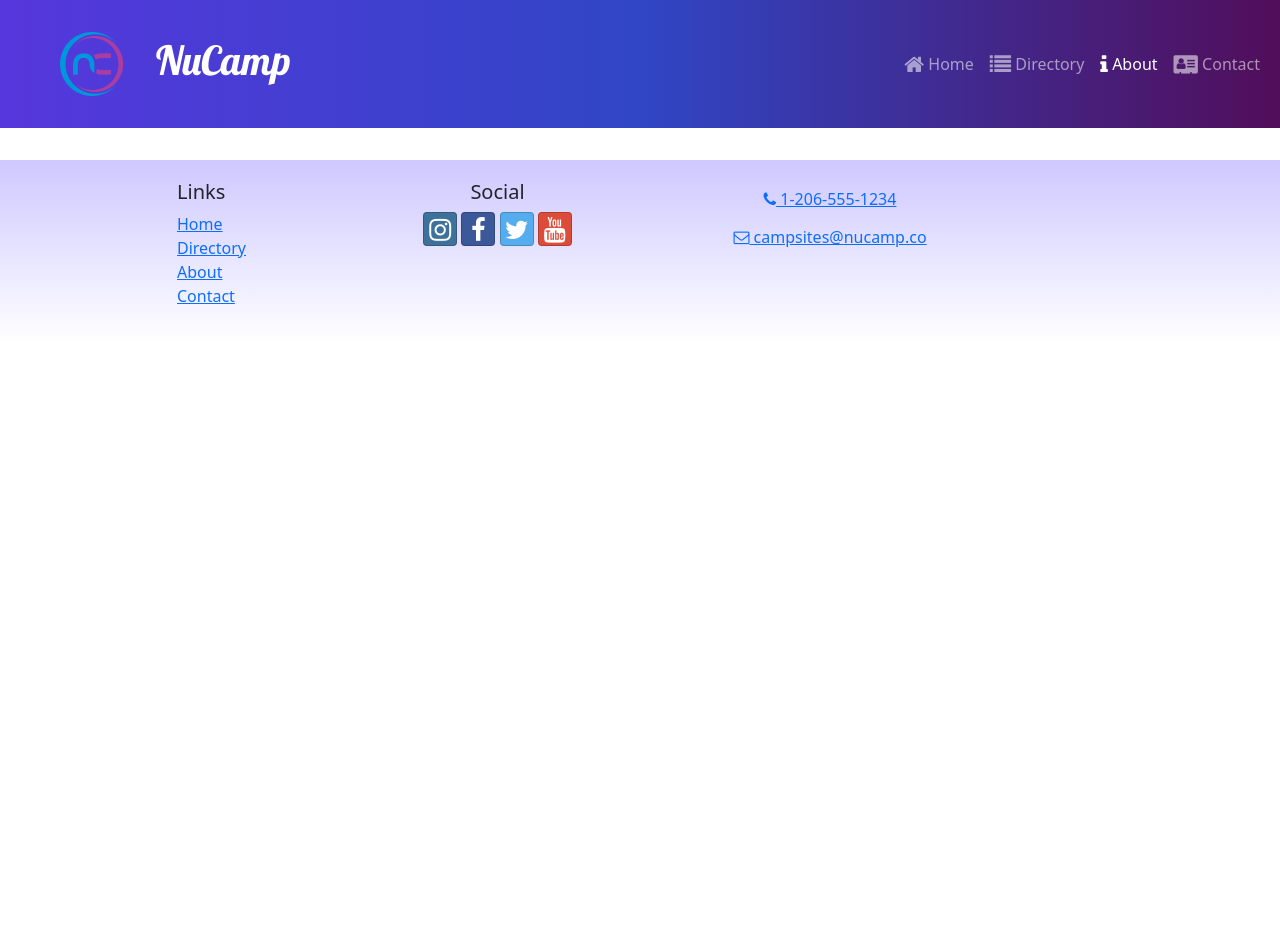
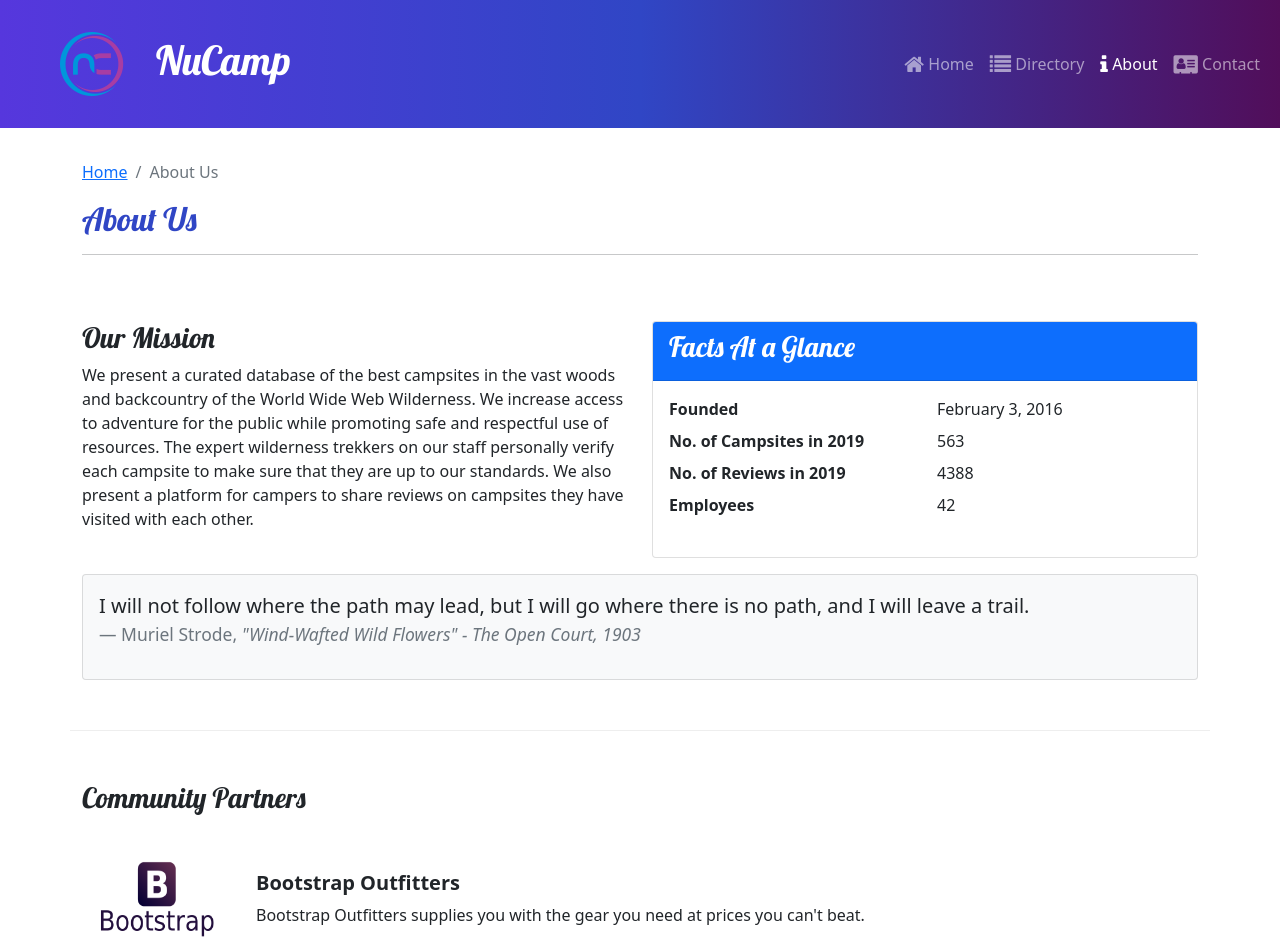
Before and after one commit to benjaminj-klein/nucampsite, a React (Create React App) app: page /about in a window 1280 px wide. Shown: the top 952 px of the page. Before the commit the page ends 800 px from the top, so only its background shows below. Built offline with nearby package versions, Linux system fonts and the light colour scheme.

Commit message:
added featured partners

```diff
--- a/src/App.js
+++ b/src/App.js
@@ -6,6 +6,7 @@
 import Header from './components/Header';
 import Footer from './components/Footer';
 import CampsiteDetailPage from './pages/CampsiteDetailPage';
+import AboutPage from './pages/AboutPage';
 
 function App() {
   return (
@@ -14,11 +15,13 @@
         <Routes>
           <Route path='/' element={<HomePage />} />
           <Route path='contact' element={<ContactPage />} />
+          <Route path='about' element={<AboutPage />} />
           <Route path='directory' element={<CampsitesDirectoryPage />} />
           <Route
-                    path='directory/:campsiteId'
+                    path='directory/:campsiteId' //dynamic route
                     element={<CampsiteDetailPage />}
                 />
+
         </Routes>
         <Footer/>
     </div>
--- a/src/features/display/DisplayList.js
+++ b/src/features/display/DisplayList.js
@@ -2,9 +2,10 @@
 import DisplayCard from './DisplayCard';
 import {selectFeaturedCampsite} from '../campsites/campsitesSlice';
 import { selectFeaturedPromotion } from '../promotions/promotionsSlice';
+import { selectFeaturedPartner } from '../partners/partnersSlice';
 
 const DisplayList = () => {
-    const items = [selectFeaturedCampsite(), selectFeaturedPromotion()];
+    const items = [selectFeaturedCampsite(), selectFeaturedPromotion(), selectFeaturedPartner()];
 
     return (
         <Row>
--- /dev/null
+++ b/src/features/partners/Partner.js
@@ -0,0 +1,18 @@
+const Partner = ({ partner }) => {
+
+    if (partner) {
+        const { image, name, description } = partner;
+
+        return (
+            <>
+                <img src={image} alt={name} style={{ width: '150px' }} />
+                <div className='m-4'>
+                    <h5 className='fw-bold'>{name}</h5>
+                    {description}
+                </div>
+            </>
+        );
+    }
+    return null;
+};
+export default Partner
--- /dev/null
+++ b/src/features/partners/PartnersList.js
@@ -0,0 +1,20 @@
+import { Col } from 'reactstrap';
+import Partner from './Partner';
+import { selectAllPartners } from './partnersSlice';
+
+
+
+const PartnersList = () => {
+    const partners = selectAllPartners();
+    return (
+        <Col className='mt-4'>
+            {partners.map((partner) => (
+                <div className='d-flex mb-5' key={partner.id}>
+                    <Partner partner={partner} />
+                </div>
+            ))}
+        </Col>
+    );
+};
+
+export default PartnersList;
--- /dev/null
+++ b/src/features/partners/partnersSlice.js
@@ -0,0 +1,9 @@
+import {PARTNERS} from '../../app/shared/PARTNERS'
+
+export const selectAllPartners = () => {
+    return PARTNERS;
+};
+
+export const selectFeaturedPartner = () => {
+    return PARTNERS.find((partner) => partner.featured);
+};
--- /dev/null
+++ b/src/pages/AboutPage.js
@@ -0,0 +1,75 @@
+import { Col, Row, Container, Card, CardBody, CardHeader } from 'reactstrap';
+import SubHeader from '../components/SubHeader';
+import PartnersList from '../features/partners/PartnersList';
+
+
+const AboutPage = () => {
+    return (
+        <Container>
+            <SubHeader current='About Us'/>
+            <Row className='row-content'>
+                <Col sm='6'>
+                    <h3>Our Mission</h3>
+                    <p>
+                        We present a curated database of the best campsites in the
+                        vast woods and backcountry of the World Wide Web Wilderness.
+                        We increase access to adventure for the public while
+                        promoting safe and respectful use of resources. The expert
+                        wilderness trekkers on our staff personally verify each
+                        campsite to make sure that they are up to our standards. We
+                        also present a platform for campers to share reviews on
+                        campsites they have visited with each other.
+                    </p>
+                </Col>
+                <Col sm='6'>
+                    <Card>
+                        <CardHeader className='bg-primary text-white'>
+                            <h3>Facts At a Glance</h3>
+                        </CardHeader>
+                        <CardBody>
+                            <dl className='row'>
+                                <dt className='col-6'>Founded</dt>
+                                <dd className='col-6'>February 3, 2016</dd>
+                                <dt className='col-6'>No. of Campsites in 2019</dt>
+                                <dd className='col-6'>563</dd>
+                                <dt className='col-6'>No. of Reviews in 2019</dt>
+                                <dd className='col-6'>4388</dd>
+                                <dt className='col-6'>Employees</dt>
+                                <dd className='col-6'>42</dd>
+                            </dl>
+                        </CardBody>
+                    </Card >
+                </Col>
+                <Col>
+                    <Card className='bg-light mt-3'>
+                        <CardBody>
+                            <blockquote className='blockquote'>
+                                <p>
+                                    I will not follow where the path may lead, but I
+                                    will go where there is no path, and I will leave
+                                    a trail.
+                                </p>
+                                <footer className='blockquote-footer'>
+                                    Muriel Strode,{' '}
+                                    <cite title='Source Title'>
+                                        "Wind-Wafted Wild Flowers" - The Open Court,
+                                        1903
+                                    </cite>
+                                </footer>
+                            </blockquote>
+                        </CardBody>
+                    </Card>
+                </Col>
+            </Row>
+            <Row className='row-content'>
+                <Col xs='12'>
+                    <h3>Community Partners</h3>
+
+                </Col>
+                <PartnersList />
+            </Row>
+        </Container>
+    )
+};
+
+export default AboutPage
```
